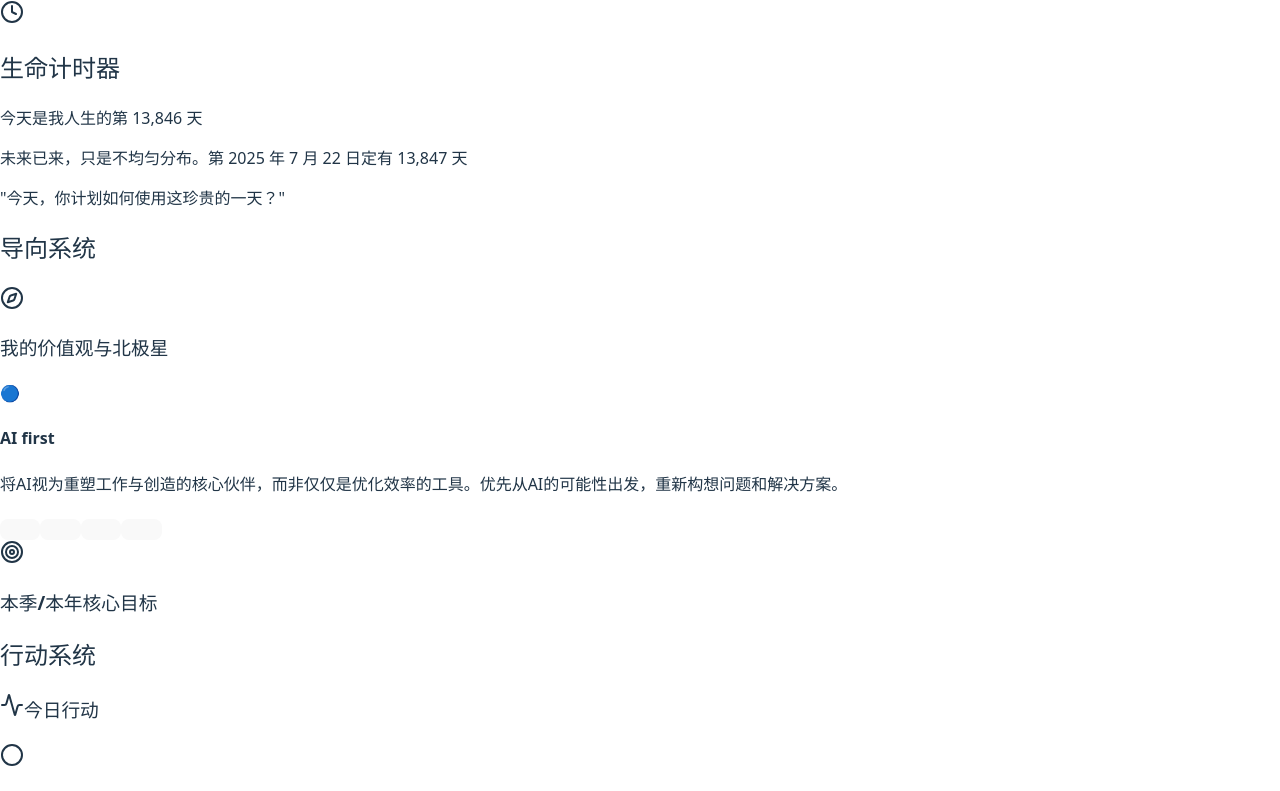
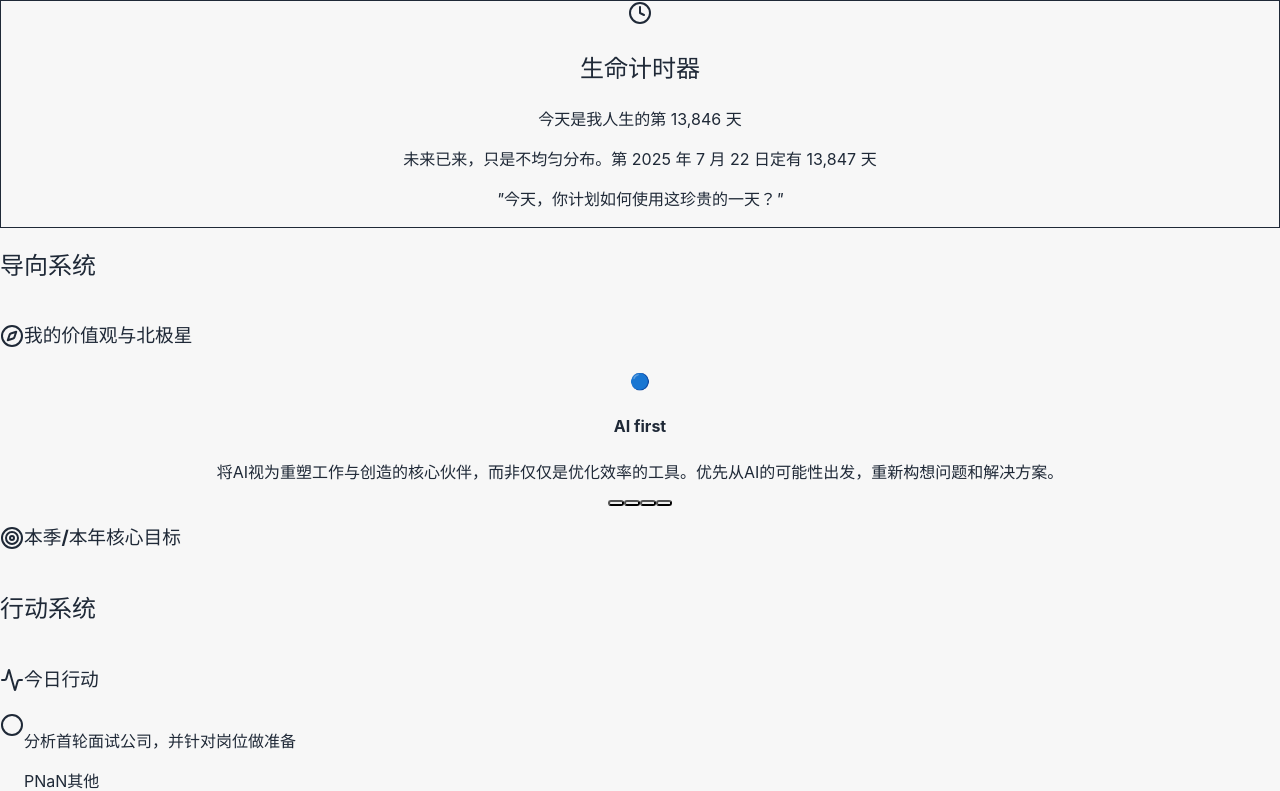
Before and after one commit to fhyfang/notion-life-dashboard, a React (Vite) app: page / in a window 1280 px wide. Shown: the top 791 px of the page. Built offline with nearby package versions, Linux system fonts and the light colour scheme.

Commit message:
Update index.css

```diff
--- a/src/index.css
+++ b/src/index.css
@@ -1,11 +1,15 @@
+@tailwind base;
+@tailwind components;
+@tailwind utilities;
+
 :root {
-  font-family: system-ui, Avenir, Helvetica, Arial, sans-serif;
+  font-family: Inter, system-ui, Avenir, Helvetica, Arial, sans-serif;
   line-height: 1.5;
   font-weight: 400;
 
-  color-scheme: light dark;
-  color: rgba(255, 255, 255, 0.87);
-  background-color: #242424;
+  color-scheme: light;
+  color: #1f2937; /* gray-800 */
+  background-color: #F7F7F7;
 
   font-synthesis: none;
   text-rendering: optimizeLegibility;
@@ -13,56 +17,6 @@
   -moz-osx-font-smoothing: grayscale;
 }
 
-a {
-  font-weight: 500;
-  color: #646cff;
-  text-decoration: inherit;
-}
-a:hover {
-  color: #535bf2;
-}
-
 body {
   margin: 0;
-  padding: 0;
-  width: 100%;
-  min-height: 100vh;
-  overflow-x: hidden;
 }
-
-h1 {
-  font-size: 3.2em;
-  line-height: 1.1;
-}
-
-button {
-  border-radius: 8px;
-  border: 1px solid transparent;
-  padding: 0.6em 1.2em;
-  font-size: 1em;
-  font-weight: 500;
-  font-family: inherit;
-  background-color: #1a1a1a;
-  cursor: pointer;
-  transition: border-color 0.25s;
-}
-button:hover {
-  border-color: #646cff;
-}
-button:focus,
-button:focus-visible {
-  outline: 4px auto -webkit-focus-ring-color;
-}
-
-@media (prefers-color-scheme: light) {
-  :root {
-    color: #213547;
-    background-color: #ffffff;
-  }
-  a:hover {
-    color: #747bff;
-  }
-  button {
-    background-color: #f9f9f9;
-  }
-}
```
